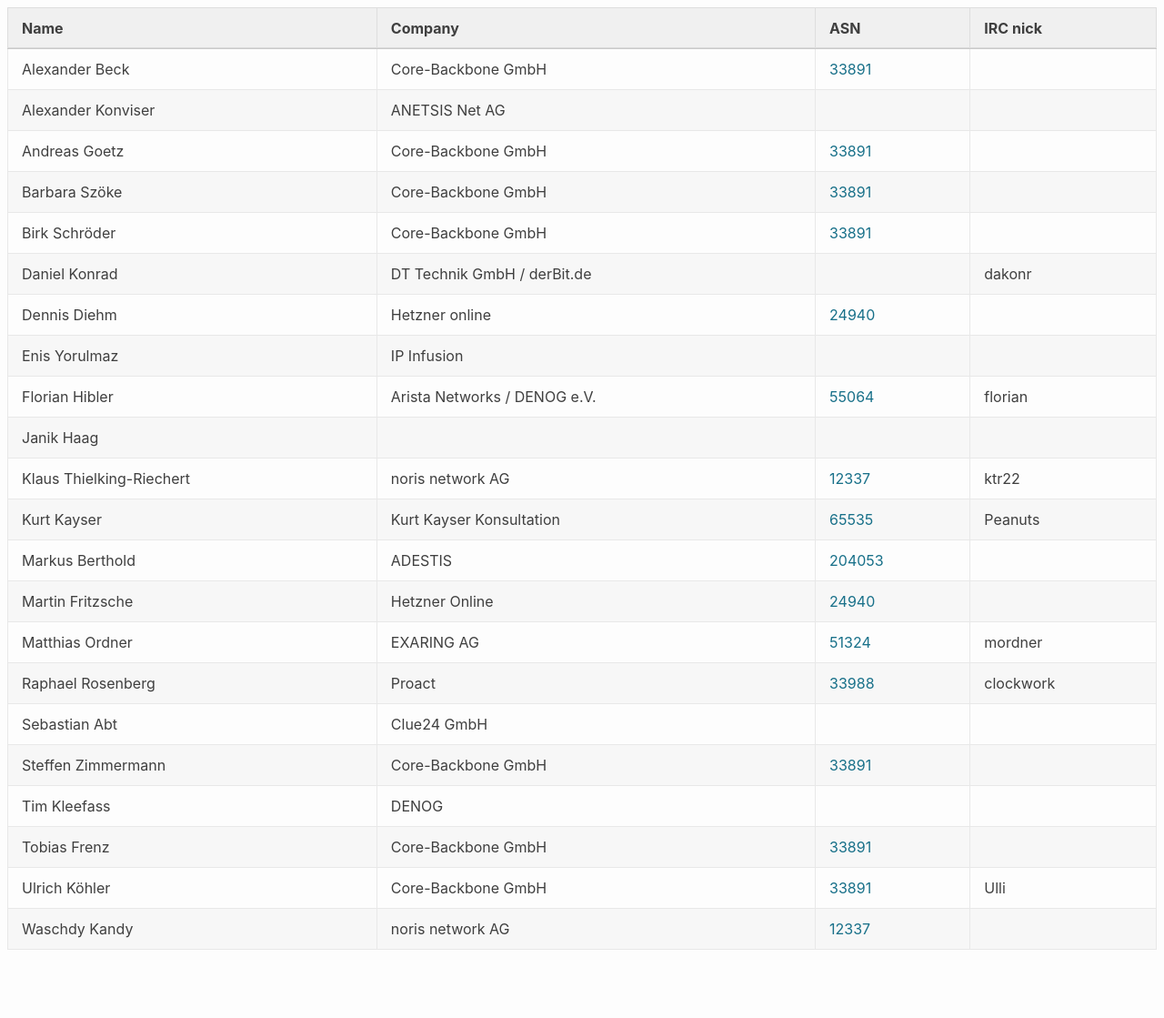
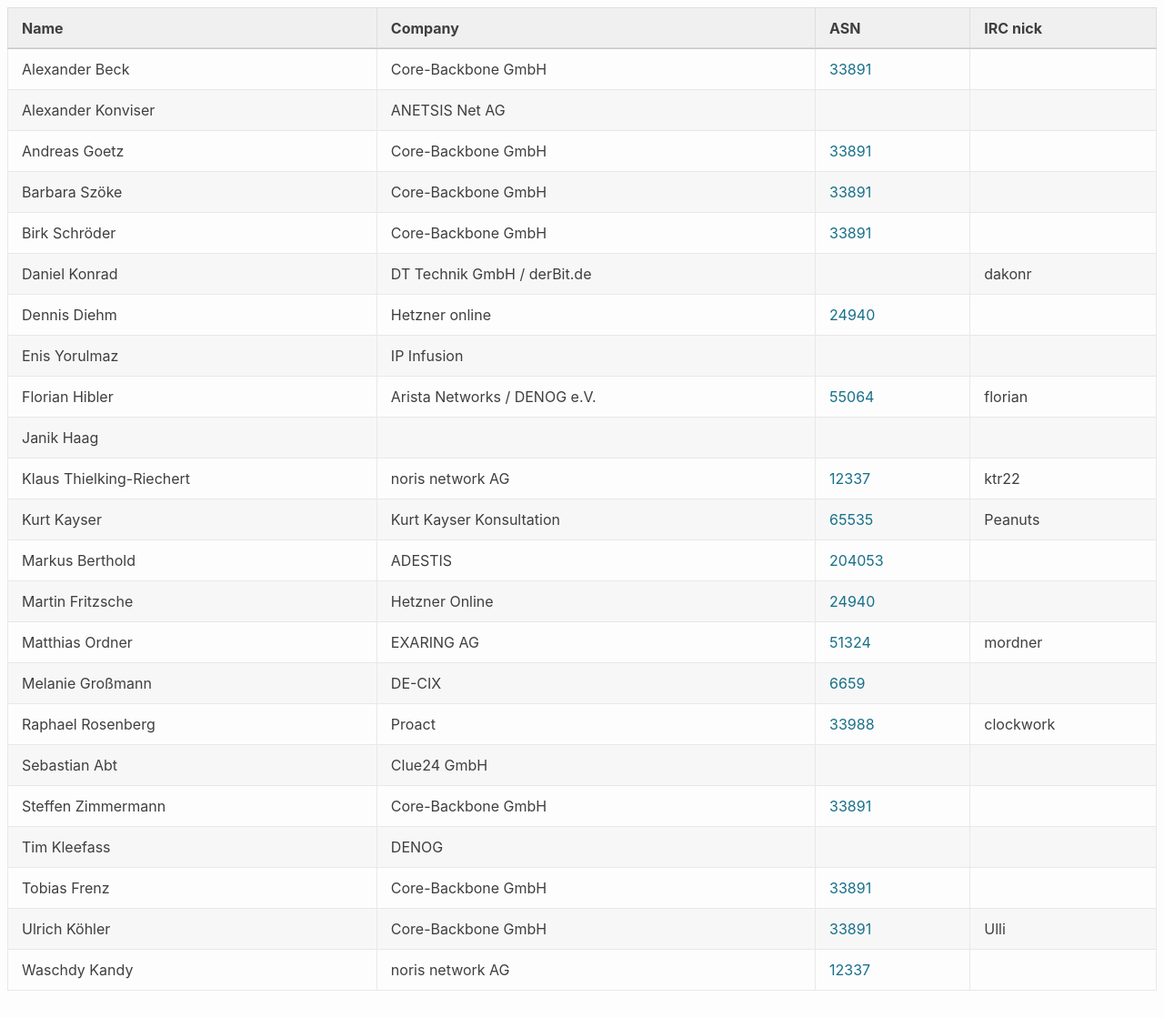
Before and after one commit to denog/pretix-attendeelist, a Jekyll site: the page built from meetup2023_05/index.markdown, in a window 1280 px wide and 1119 px high. Shown: the whole window at 91% size. Built offline with Jekyll 4.4.1, drawn with Linux system fonts in a browser that asks for light colours.

Commit message:
Latest data: Mon Jul 31 14:29:06 UTC 2023

```diff
--- a/_data/attendees_denog_meetup_2023_05.json
+++ b/_data/attendees_denog_meetup_2023_05.json
@@ -90,6 +90,12 @@
     "asn": "51324"
   },
   {
+    "name": "Melanie Großmann",
+    "company": "DE-CIX",
+    "irc": null,
+    "asn": "6659"
+  },
+  {
     "name": "Raphael Rosenberg",
     "company": "Proact",
     "irc": "clockwork",
```
